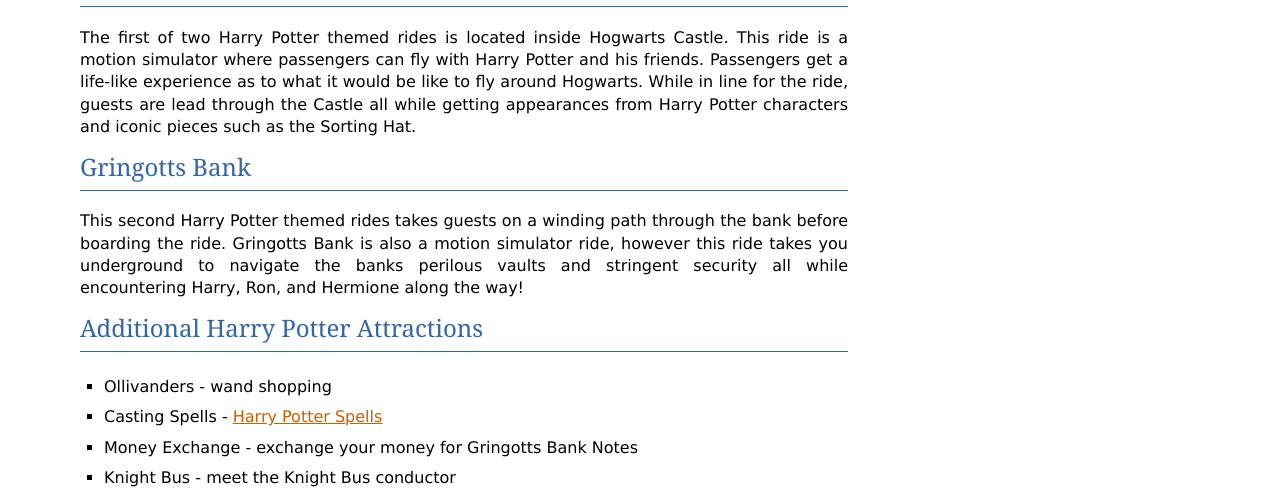
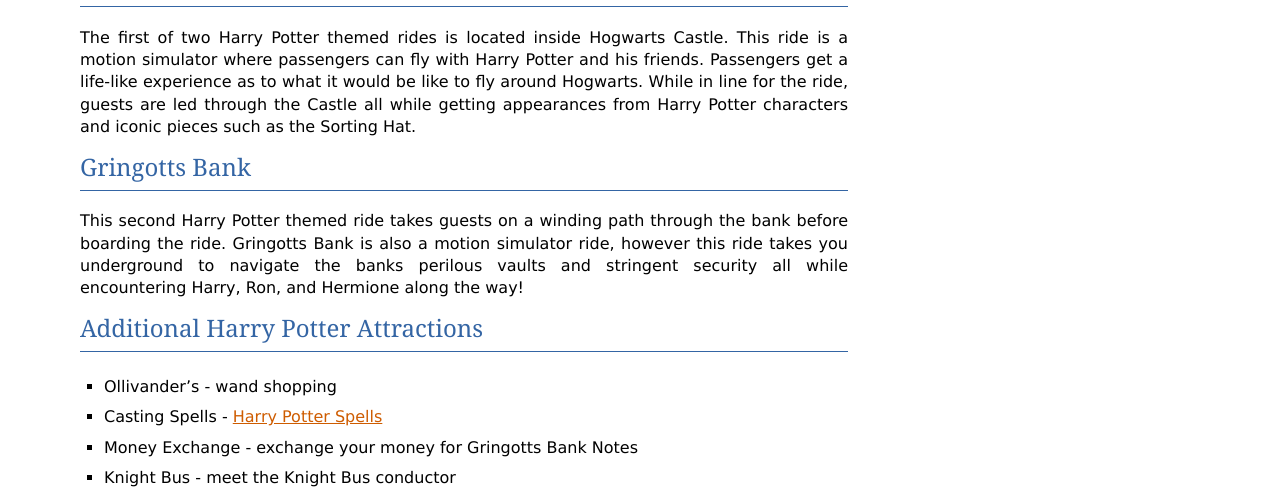
Before and after one commit to bdewerff/harry_potter_project, a Sphinx documentation site: the page built from source/theme_park/harrypotterworld.rst, in a window 1280 px wide. Shown: the part 991-1480 px from the top of the page. Built offline with Sphinx 7.4.7, drawn with Linux system fonts in a browser that asks for light colours.

Commit message:
final review

```diff
--- a/source/butterbeer/butterbeer.rst
+++ b/source/butterbeer/butterbeer.rst
@@ -32,7 +32,7 @@ stiff peaks.
 2. Add butterscotch topping and powdered sugar.
 3. Mix the caramel and butter extracts with the cream soda and
 then pour the mixture into a cup.
-4. Top with butterscotch cream topping and Viola! Butterbeer!!
+4. Top with butterscotch cream topping and Viola! Butterbeer!
 
 Butterbeer at Starbucks
 -----------------------
--- a/source/theme_park/harrypotterworld.rst
+++ b/source/theme_park/harrypotterworld.rst
@@ -13,16 +13,16 @@ The Hogwarts Express is the only way to get from King's Cross Station in London
 Harry Potter and the Forbidden Journey
 --------------------------------------
 
-The first of two Harry Potter themed rides is located inside Hogwarts Castle. This ride is a motion simulator where passengers can fly with Harry Potter and his friends. Passengers get a life-like experience as to what it would be like to fly around Hogwarts. While in line for the ride, guests are lead through the Castle all while getting appearances from Harry Potter characters and iconic pieces such as the Sorting Hat.
+The first of two Harry Potter themed rides is located inside Hogwarts Castle. This ride is a motion simulator where passengers can fly with Harry Potter and his friends. Passengers get a life-like experience as to what it would be like to fly around Hogwarts. While in line for the ride, guests are led through the Castle all while getting appearances from Harry Potter characters and iconic pieces such as the Sorting Hat.
 
 Gringotts Bank
 --------------
 
-This second Harry Potter themed rides takes guests on a winding path through the bank before boarding the ride. Gringotts Bank is also a motion simulator ride, however this ride takes you underground to navigate the banks perilous vaults and stringent security all while encountering Harry, Ron, and Hermione along the way!
+This second Harry Potter themed ride takes guests on a winding path through the bank before boarding the ride. Gringotts Bank is also a motion simulator ride, however this ride takes you underground to navigate the banks perilous vaults and stringent security all while encountering Harry, Ron, and Hermione along the way!
 
 Additional Harry Potter Attractions
 -----------------------------------
-* Ollivanders - wand shopping
+* Ollivander's - wand shopping
 * Casting Spells - :ref:`spells`
 * Money Exchange - exchange your money for Gringotts Bank Notes
 * Knight Bus - meet the Knight Bus conductor
```
